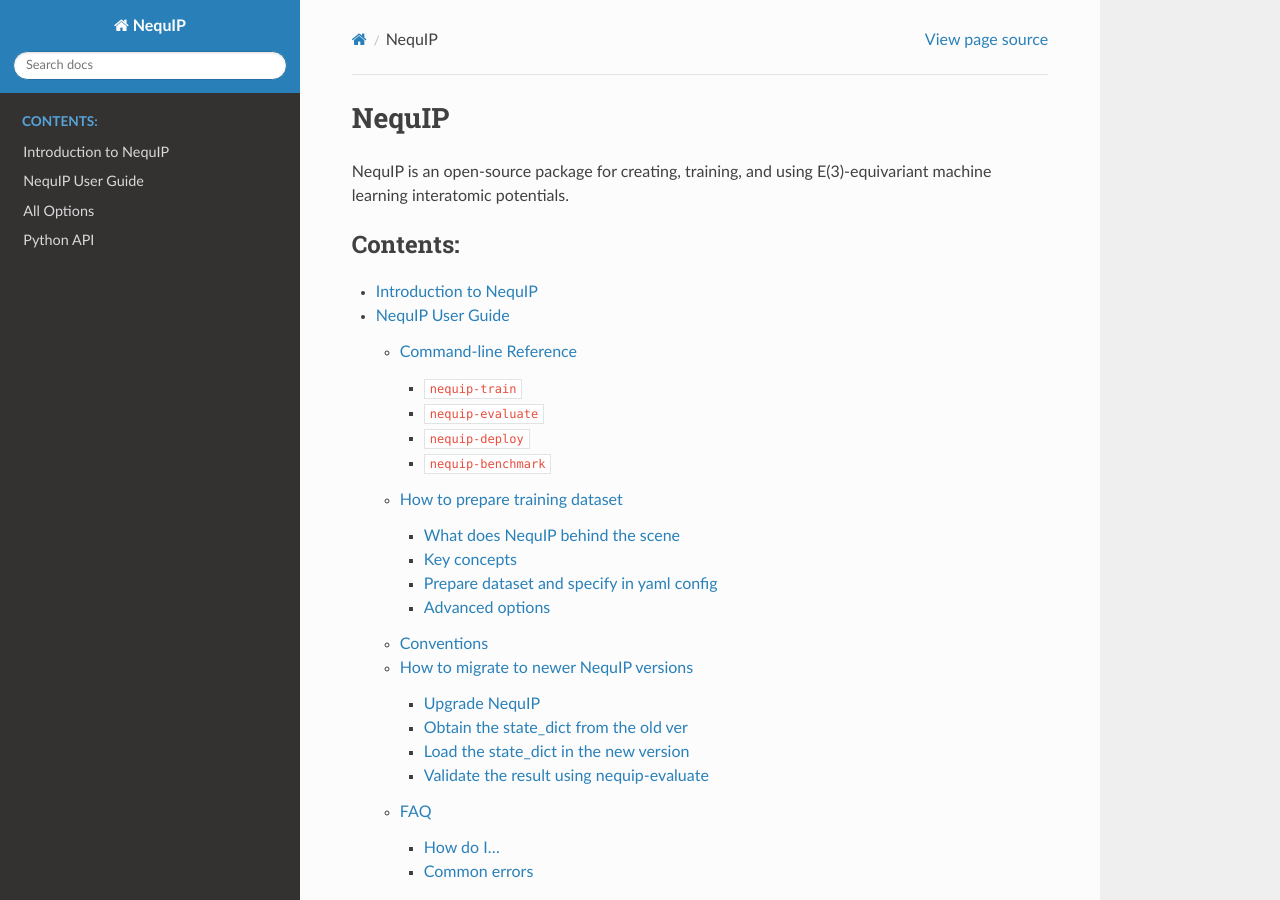
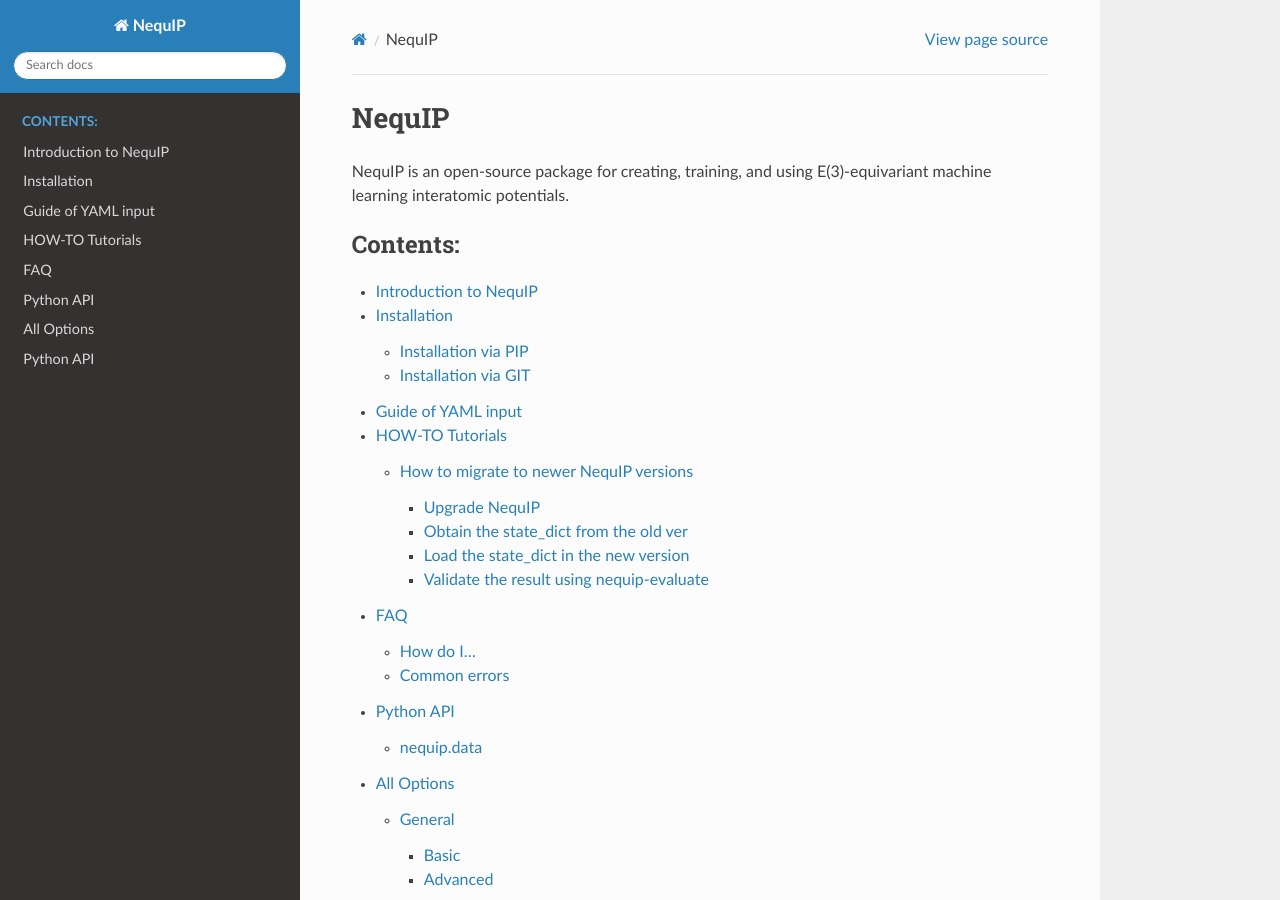
Before and after one commit to mir-group/nequip, a Sphinx documentation site: the page built from docs/index.rst, in a window 1280 px wide and 900 px high. Built offline with Sphinx 7.4.7 and the Read the Docs theme 2.0.0, drawn with Linux system fonts in a browser that asks for light colours; pages that are not in the unit, such as notebooks, are missing from menus.

```diff
--- /dev/null
+++ b/docs/howto/howto.rst
@@ -0,0 +1,7 @@
+HOW-TO Tutorials
+================
+
+ .. toctree::
+
+    dataset
+    migrate
--- a/docs/index.rst
+++ b/docs/index.rst
@@ -13,7 +13,11 @@ NequIP is an open-source package for creating, training, and using E(3)-equivari
    :caption: Contents:
 
    introduction/intro
-   guide/guide
+   installation/install
+   yaml/yaml
+   howto/howto
+   faq/FAQ
+   api/nequip
    options/options
    api/nequip
 
--- /dev/null
+++ b/docs/installation/git.rst
@@ -0,0 +1,4 @@
+Installation via GIT
+====================
+
+TODO
--- /dev/null
+++ b/docs/installation/install.rst
@@ -0,0 +1,7 @@
+Installation
+============
+
+ .. toctree::
+
+    pip
+    git
--- /dev/null
+++ b/docs/installation/pip.rst
@@ -0,0 +1,2 @@
+Installation via PIP
+====================
--- /dev/null
+++ b/docs/yaml/yaml.rst
@@ -0,0 +1,4 @@
+Guide of YAML input
+===================
+
+TODO
```
Also changed, not shown: docs/faq/FAQ.rst (renamed from docs/guide/FAQ.rst), docs/howto/migrate.rst (renamed from docs/guide/migrate.rst).
